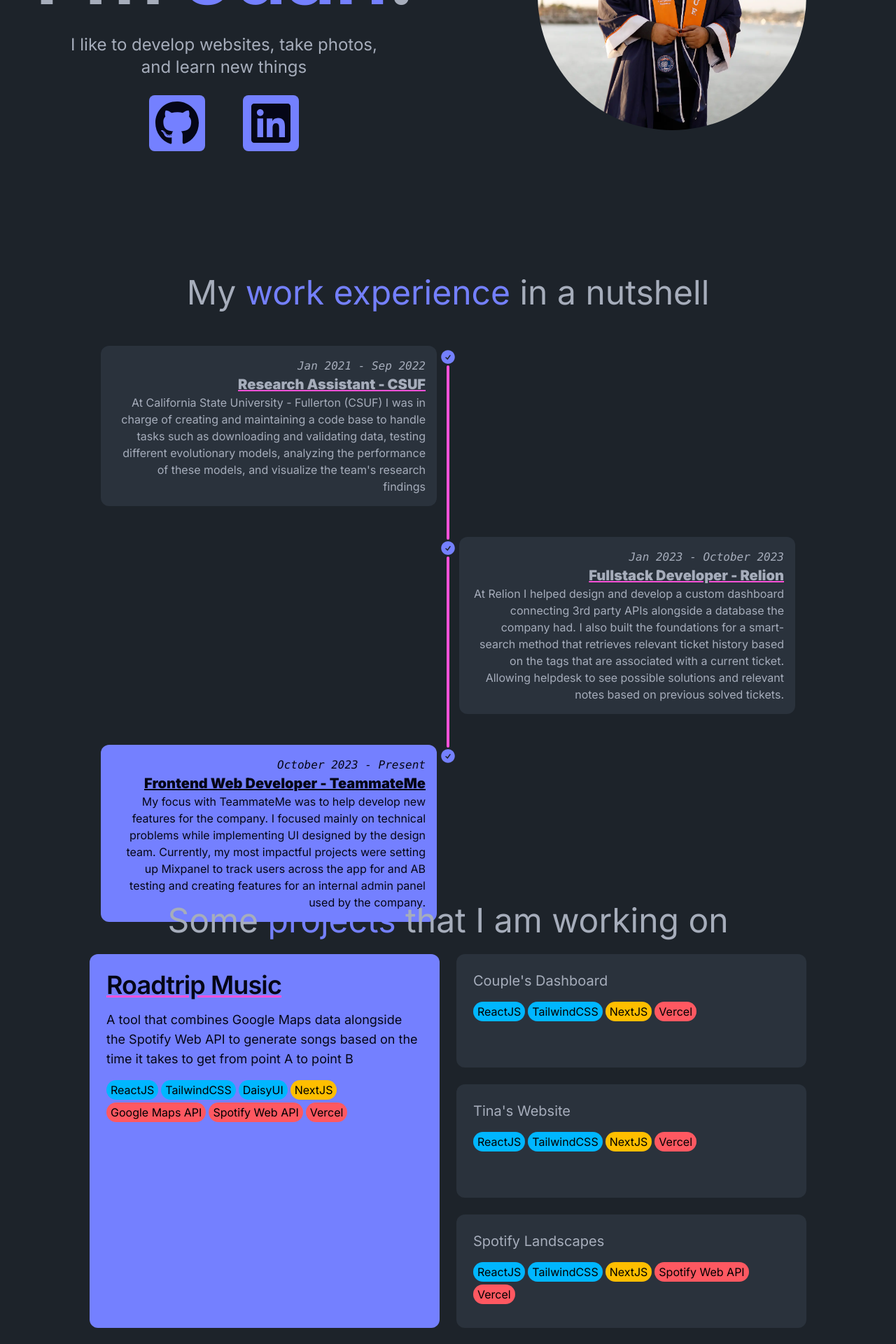
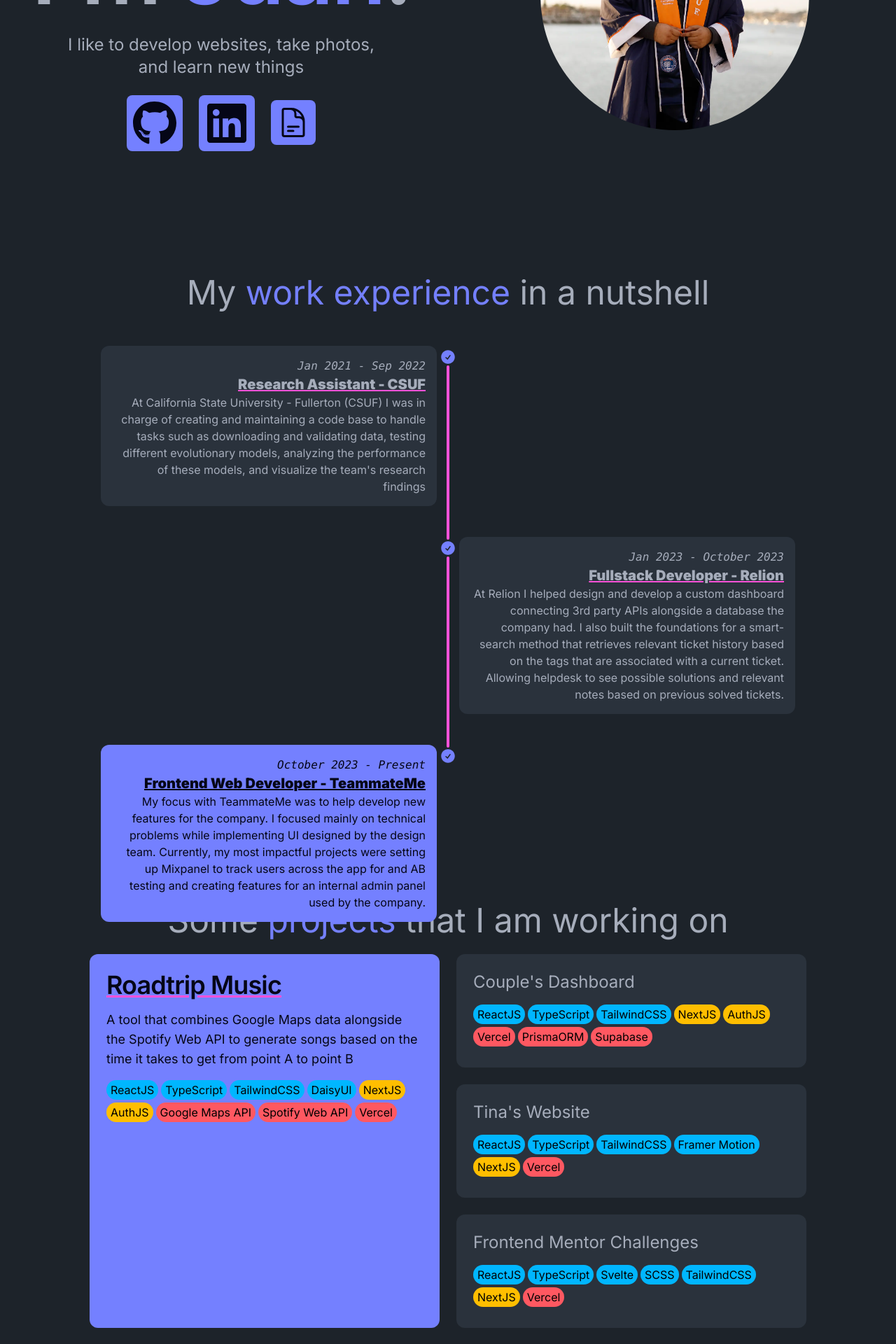
Before and after one commit to JuanRamirez2000/juan-ramirez, a Next.js app: page /developer in a window 1280 px wide. Shown: the part 480-2400 px from the top of the page at 70% size. Built offline with nearby package versions, Linux system fonts and the light colour scheme.

Commit message:
Some minor UI changes and fixes

```diff
--- a/app/_components/ThemeSwitcher.tsx
+++ b/app/_components/ThemeSwitcher.tsx
@@ -9,7 +9,7 @@
       </div>
       <ul
         tabIndex={0}
-        className="menu dropdown-content z-[1] p-2 shadow-2xl bg-base-300 rounded-box w-32"
+        className="menu dropdown-content z-[1] p-2 shadow-2xl bg-neutral text-neutral-content rounded-box w-32"
       >
         <li>
           <input
--- a/app/developer/DeveloperHero.tsx
+++ b/app/developer/DeveloperHero.tsx
@@ -2,11 +2,12 @@
 import Link from "next/link";
 import { FontAwesomeIcon } from "@fortawesome/react-fontawesome";
 import { faGithub, faLinkedin } from "@fortawesome/free-brands-svg-icons";
+import { DocumentTextIcon } from "@heroicons/react/24/outline";
 
 export default function DeveloperHero() {
   return (
     <div className="h-full w-full flex flex-col items-center justify-center">
-      <div className="h-full w-full flex flex-col-reverse lg:flex-row max-w-7xl">
+      <div className="h-full w-full flex flex-col-reverse lg:flex-row max-w-7xl gap-4">
         <div className="w-full h-2/3 lg:w-1/2 lg:h-full flex flex-col justify-start lg:justify-center text-center items-center relative gap-6">
           <h1 className="text-5xl md:text-7xl lg:text-9xl font-semibold tracking-tight">
             Hey! <br />
@@ -15,12 +16,17 @@
           <p className="max-w-md text-xl md:text-2xl">
             I like to develop websites, take photos, and learn new things
           </p>
-          <ul className="flex flex-row justify-evenly w-1/2 items-center">
+          <ul className="flex flex-row justify-evenly w-full md:w-1/2 items-center">
             <li>
-              <Link href="https://github.com/JuanRamirez2000" target="_blank">
+              <Link
+                href="https://github.com/JuanRamirez2000"
+                target="_blank"
+                className="tooltip tooltip-bottom tooltip-info"
+                data-tip="Github"
+              >
                 <FontAwesomeIcon
                   icon={faGithub}
-                  className="h-16 w-16 bg-primary text-primary-content p-2 rounded-lg hover:bg-secondary hover:text-secondary-content hover:scale-105 transition duration-150 "
+                  className="h-16 w-16 bg-primary text-primary-content p-2 rounded-lg hover:bg-secondary hover:text-secondary-content hover:scale-105 transition duration-150"
                 />
               </Link>
             </li>
@@ -28,17 +34,29 @@
               <Link
                 href="https://www.linkedin.com/in/juanramirez2000/"
                 target="_blank"
+                className="tooltip tooltip-bottom tooltip-info"
+                data-tip="LinkedIn"
               >
                 <FontAwesomeIcon
                   icon={faLinkedin}
-                  className="h-16 w-16 bg-primary text-primary-content p-2 rounded-lg hover:bg-secondary hover:text-secondary-content hover:scale-105 transition duration-150 "
+                  className="h-16 w-16 bg-primary text-primary-content p-2 rounded-lg hover:bg-secondary hover:text-secondary-content hover:scale-105 transition duration-150"
                 />
+              </Link>
+            </li>
+            <li>
+              <Link
+                href=""
+                target="_blank"
+                className="tooltip tooltip-bottom tooltip-info"
+                data-tip="Resume"
+              >
+                <DocumentTextIcon className="h-16 w-16 bg-primary text-primary-content p-2 rounded-lg hover:bg-secondary hover:text-secondary-content hover:scale-105 transition duration-150" />
               </Link>
             </li>
           </ul>
         </div>
         <div className="w-full h-1/3 lg:w-1/2 lg:h-full flex flex-col items-center justify-center">
-          <div className="relative h-64 w-64 md:h-96 md:w-96">
+          <div className="relative h-48 w-48 md:h-96 md:w-96">
             <Image
               src={"/assets/hero-content/hero-image.webp"}
               className="aspect-square object-cover rounded-full"
--- a/app/developer/ProjectSection.tsx
+++ b/app/developer/ProjectSection.tsx
@@ -27,20 +27,20 @@
   );
 
   return (
-    <div className="flex flex-col gap-6 w-full h-full relative items-center justify-center">
-      <h2 className="text-4xl md:text-5xl">
+    <div className="flex flex-col gap-6 w-full h-full items-center justify-center">
+      <h2 className="text-center md:text-left text-3xl md:text-5xl">
         Some <span className="text-primary">projects</span> that I am working on
       </h2>
       <div className="w-4/5 h-4/6 flex flex-row justify-center">
-        <ul className="grid grid-cols-1 grid-rows-5 md:grid-cols-2 md:grid-rows-3 w-full h-full max-w-6xl gap-6">
+        <ul className="flex flex-col md:grid md:grid-cols-2 md:grid-rows-3 w-full h-full max-w-6xl gap-6">
           {projectsData.map((project) => (
             <motion.li
               key={project.id}
               className={`rounded-xl p-6 flex flex-col gap-4
                 ${
                   selectedProject.id === project.id
-                    ? "bg-primary text-primary-content row-span-2 col-span-1 md:row-span-full"
-                    : "hover:bg-secondary hover:text-secondary-content bg-neutral text-neutral-content md:col-start-2 col-span-1 row-span-1 cursor-pointer"
+                    ? "bg-primary text-primary-content md:col-span-1 md:row-span-full grow"
+                    : "hover:bg-secondary hover:text-secondary-content bg-neutral text-neutral-content md:col-start-2 md:col-span-1 md:row-span-1 cursor-pointer grow-0"
                 }
                 `}
               onClick={() => setSelectedProject(project)}
@@ -49,15 +49,15 @@
               <h1
                 className={
                   selectedProject.id === project.id
-                    ? "text-4xl tracking-tight font-semibold underline decoration-secondary"
-                    : "text-xl"
+                    ? "text-xl md:text-4xl tracking-tight font-semibold underline decoration-secondary"
+                    : "md:text-2xl"
                 }
               >
                 {project.name}
               </h1>
               <p
                 className={
-                  selectedProject.id === project.id ? "text-lg" : "hidden"
+                  selectedProject.id === project.id ? "md:text-lg" : "hidden"
                 }
               >
                 {project.description}
@@ -66,7 +66,7 @@
                 {project.badges?.map((badge, index) => (
                   <p
                     key={index}
-                    className={`px-1.5 py-0.5 rounded-2xl ${grabBadgeColorFromVariant(
+                    className={`text-sm md:text-base px-1.5 py-0.5 rounded-2xl ${grabBadgeColorFromVariant(
                       badge.variant
                     )}`}
                   >
@@ -105,6 +105,10 @@
         variant: "Frontend",
       },
       {
+        name: "TypeScript",
+        variant: "Frontend",
+      },
+      {
         name: "TailwindCSS",
         variant: "Frontend",
       },
@@ -114,6 +118,10 @@
       },
       {
         name: "NextJS",
+        variant: "Backend",
+      },
+      {
+        name: "AuthJS",
         variant: "Backend",
       },
       {
@@ -141,7 +149,54 @@
         variant: "Frontend",
       },
       {
+        name: "TypeScript",
+        variant: "Frontend",
+      },
+      {
         name: "TailwindCSS",
+        variant: "Frontend",
+      },
+      {
+        name: "NextJS",
+        variant: "Backend",
+      },
+      {
+        name: "AuthJS",
+        variant: "Backend",
+      },
+      {
+        name: "Vercel",
+        variant: "Infra",
+      },
+      {
+        name: "PrismaORM",
+        variant: "Infra",
+      },
+      {
+        name: "Supabase",
+        variant: "Infra",
+      },
+    ],
+  },
+  {
+    id: 2,
+    name: "Tina's Website",
+    description: "A website built for the amazing model Tina",
+    badges: [
+      {
+        name: "ReactJS",
+        variant: "Frontend",
+      },
+      {
+        name: "TypeScript",
+        variant: "Frontend",
+      },
+      {
+        name: "TailwindCSS",
+        variant: "Frontend",
+      },
+      {
+        name: "Framer Motion",
         variant: "Frontend",
       },
       {
@@ -155,12 +210,25 @@
     ],
   },
   {
-    id: 2,
-    name: "Tina's Website",
-    description: "A website built for the amazing model Tina",
+    id: 3,
+    name: "Frontend Mentor Challenges",
+    description:
+      "A website to showcase your music taste as a beautiful landscape gradient",
     badges: [
       {
         name: "ReactJS",
+        variant: "Frontend",
+      },
+      {
+        name: "TypeScript",
+        variant: "Frontend",
+      },
+      {
+        name: "Svelte",
+        variant: "Frontend",
+      },
+      {
+        name: "SCSS",
         variant: "Frontend",
       },
       {
@@ -177,32 +245,4 @@
       },
     ],
   },
-  {
-    id: 3,
-    name: "Spotify Landscapes",
-    description:
-      "A website to showcase your music taste as a beautiful landscape gradient",
-    badges: [
-      {
-        name: "ReactJS",
-        variant: "Frontend",
-      },
-      {
-        name: "TailwindCSS",
-        variant: "Frontend",
-      },
-      {
-        name: "NextJS",
-        variant: "Backend",
-      },
-      {
-        name: "Spotify Web API",
-        variant: "Infra",
-      },
-      {
-        name: "Vercel",
-        variant: "Infra",
-      },
-    ],
-  },
 ];
--- a/app/developer/WorkTimeline.tsx
+++ b/app/developer/WorkTimeline.tsx
@@ -3,7 +3,7 @@
 export default function WorkTimeline() {
   return (
     <div className="flex flex-col gap-12 items-center h-full w-full relative">
-      <h2 className="text-4xl md:text-5xl">
+      <h2 className="text-center md:text-left text-3xl md:text-5xl">
         My <span className="text-primary">work experience</span> in a nutshell
       </h2>
       <ul className="timeline timeline-snap-icon max-md:timeline-compact timeline-vertical">
--- a/app/developer/page.tsx
+++ b/app/developer/page.tsx
@@ -9,7 +9,7 @@
         <div className="h-full w-full">
           <DeveloperHero />
         </div>
-        <div className="h-full w-full">
+        <div className="md:h-full w-full h-fit">
           <WorkTimeline />
         </div>
         <div className="h-full w-full">
```
Also changed, not shown: app/_components/Navbar.tsx (+9 -6 lines).
